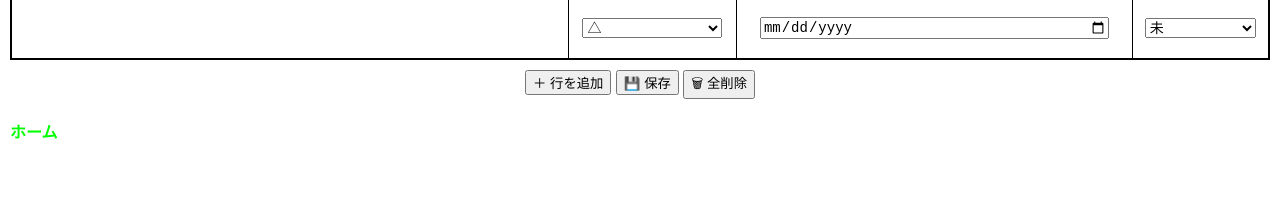
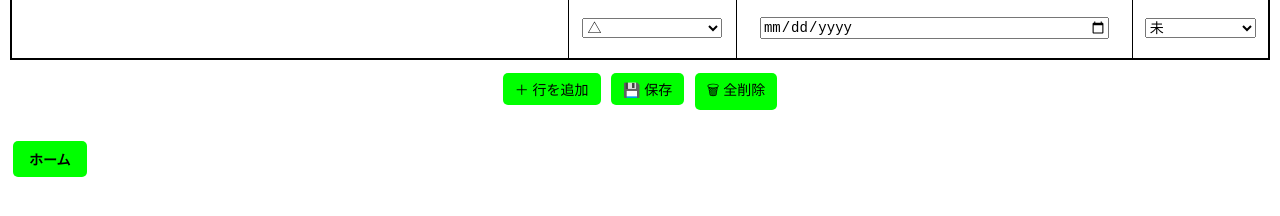
Before and after one commit to fixeve/fixeve-todo, a plain HTML site: page index.html in a window 1280 px wide. Shown: the part 130-346 px from the top of the page. Drawn offline with Linux system fonts and the light colour scheme.

Commit message:
Update index.html

```diff
--- a/index.html
+++ b/index.html
@@ -52,16 +52,43 @@
         font-size: 14px;
     }
 
-    .home-link {
+    .button-area {
+        text-align: center;
+        margin-top: 10px;
+    }
+
+    button {
+        margin: 3px;
+        border: none;
+        background-color: #00FF00;
+        color: black;
+        font-size: 14px;
+        padding: 6px 12px;
+        border-radius: 5px;
+        cursor: pointer;
+        transition: 0.2s;
+    }
+
+    button:hover {
+        opacity: 0.8;
+        transform: scale(1.03);
+    }
+
+    .home-btn {
         display: block;
-        margin-top: 20px;
+        margin-top: 25px;
         text-align: left;
     }
 
-    .home-link a {
+    .home-btn a {
         text-decoration: none;
-        color: #00FF00;
+    }
+
+    .home-btn button {
+        background-color: #00FF00;
+        color: black;
         font-weight: bold;
+        padding: 8px 16px;
     }
 
     @media (max-width: 600px) {
@@ -91,14 +118,16 @@
         </tbody>
     </table>
 
-    <div style="text-align:center; margin-top:10px;">
+    <div class="button-area">
         <button onclick="addRow()">＋ 行を追加</button>
         <button onclick="saveData()">💾 保存</button>
         <button onclick="clearData()">🗑 全削除</button>
     </div>
 
-    <div class="home-link">
-        <a href="https://fixeve.github.io/">ホーム</a>
+    <div class="home-btn">
+        <a href="https://fixeve.github.io/fixeve-home/">
+            <button>ホーム</button>
+        </a>
     </div>
 
 <script>
```
